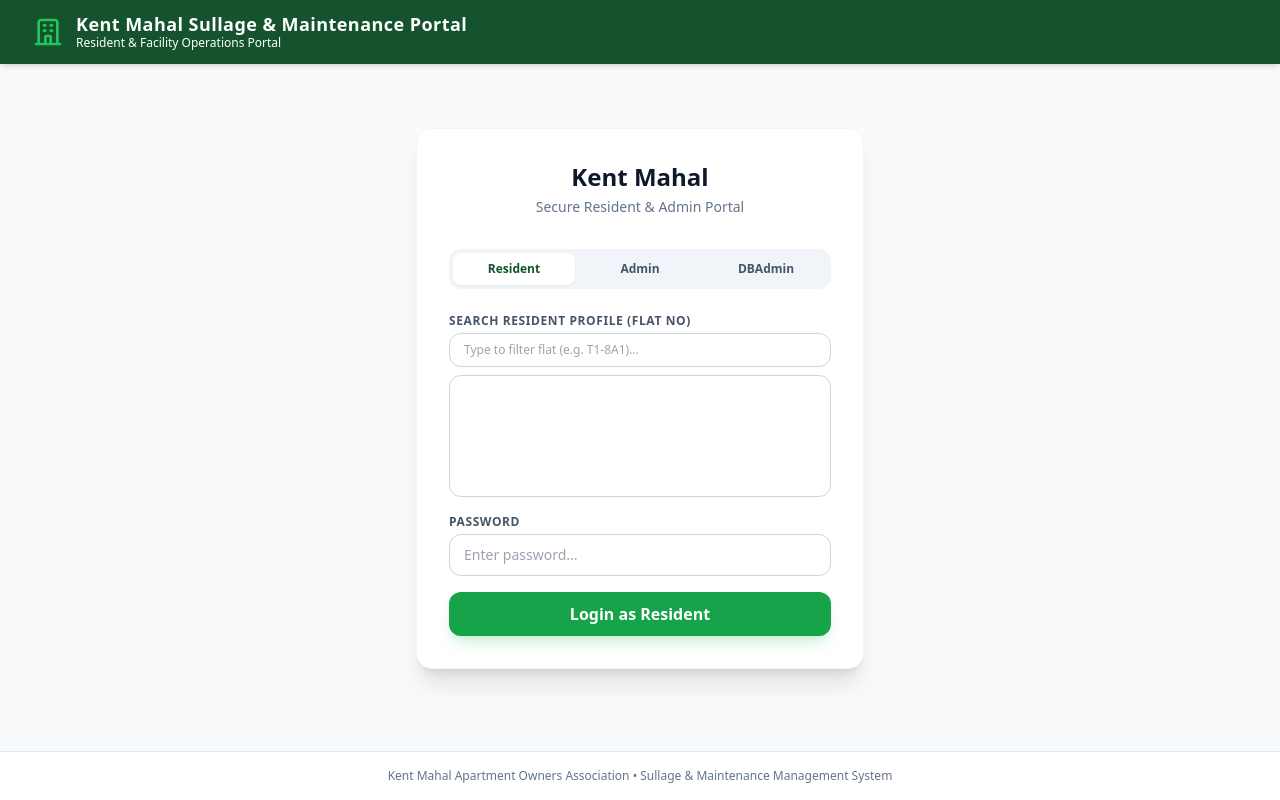
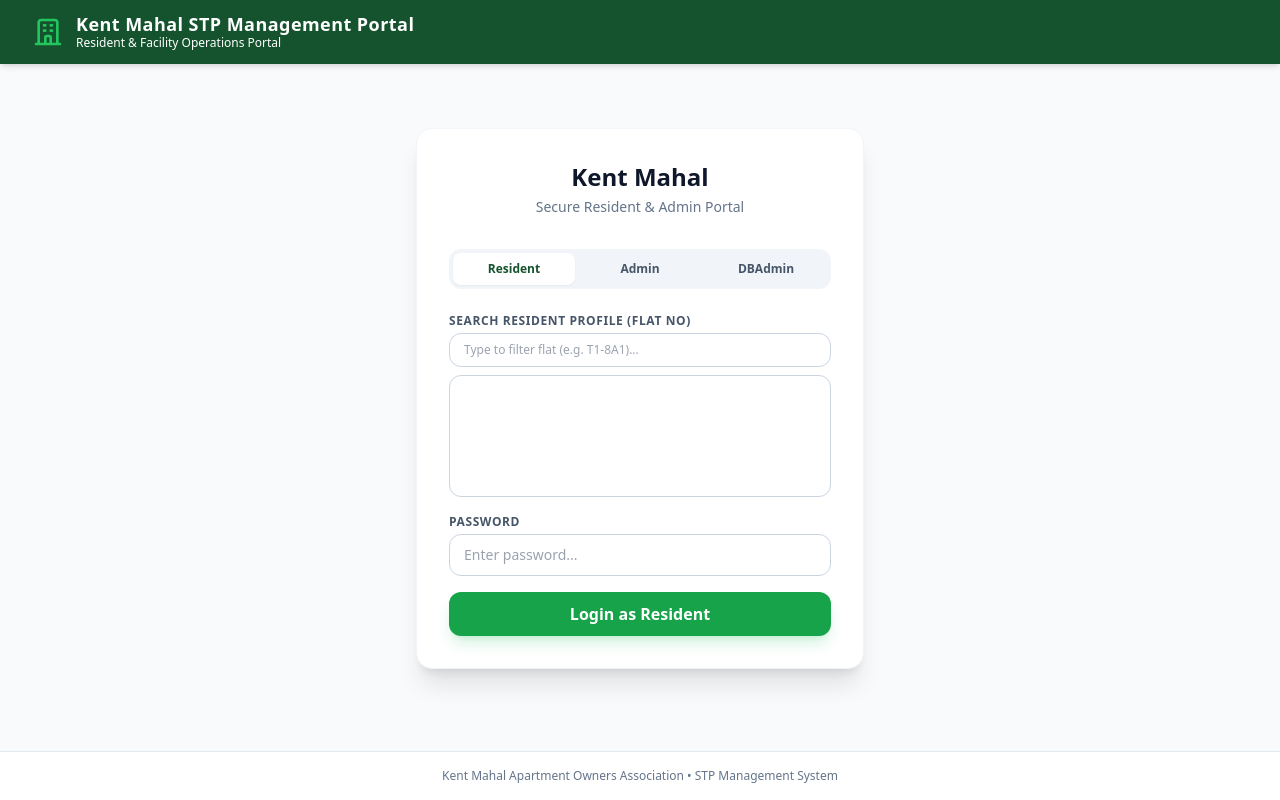
Before and after one commit to sreerajmenon108/Plant-Design-Modeling-Tool, a plain HTML site: page index.html in a window 1280 px wide. Drawn offline with nearby package versions, Linux system fonts and the light colour scheme; no server answers.

Commit message:
Add files via upload

```diff
--- a/index.html
+++ b/index.html
@@ -3,7 +3,7 @@
 <head>
     <meta charset="UTF-8">
     <meta name="viewport" content="width=device-width, initial-scale=1.0">
-    <title>Kent Mahal Sullage & Maintenance Management System</title>
+    <title>Kent Mahal STP Management System</title>
     <!-- Tailwind CSS CDN -->
     <script src="https://cdn.tailwindcss.com"></script>
     <link rel="stylesheet" href="https://cdnjs.cloudflare.com/ajax/libs/font-awesome/6.4.0/css/all.min.css">
@@ -37,7 +37,7 @@
                     <path stroke-linecap="round" stroke-linejoin="round" stroke-width="2" d="M19 21V5a2 2 0 00-2-2H7a2 2 0 00-2 2v16m14 0h2m-2 0h-5m-9 0H3m2 0h5M9 7h1m-1 4h1m4-4h1m-1 4h1m-5 10v-5a1 1 0 011-1h2a1 1 0 011 1v5m-4 0h4"></path>
                 </svg>
                 <div>
-                    <h1 class="font-bold text-lg leading-tight tracking-wide">Kent Mahal Sullage & Maintenance Portal</h1>
+                    <h1 class="font-bold text-lg leading-tight tracking-wide">Kent Mahal STP Management Portal</h1>
                     <p class="text-xs text-brand-200">Resident & Facility Operations Portal</p>
                 </div>
             </div>
@@ -365,7 +365,7 @@
 
     <!-- Footer -->
     <footer class="mt-auto bg-white border-t border-slate-200 py-4 text-center text-xs text-slate-500">
-        Kent Mahal Apartment Owners Association &bull; Sullage & Maintenance Management System
+        Kent Mahal Apartment Owners Association &bull; STP Management System
     </footer>
 
     <!-- App Script Logic -->
```
